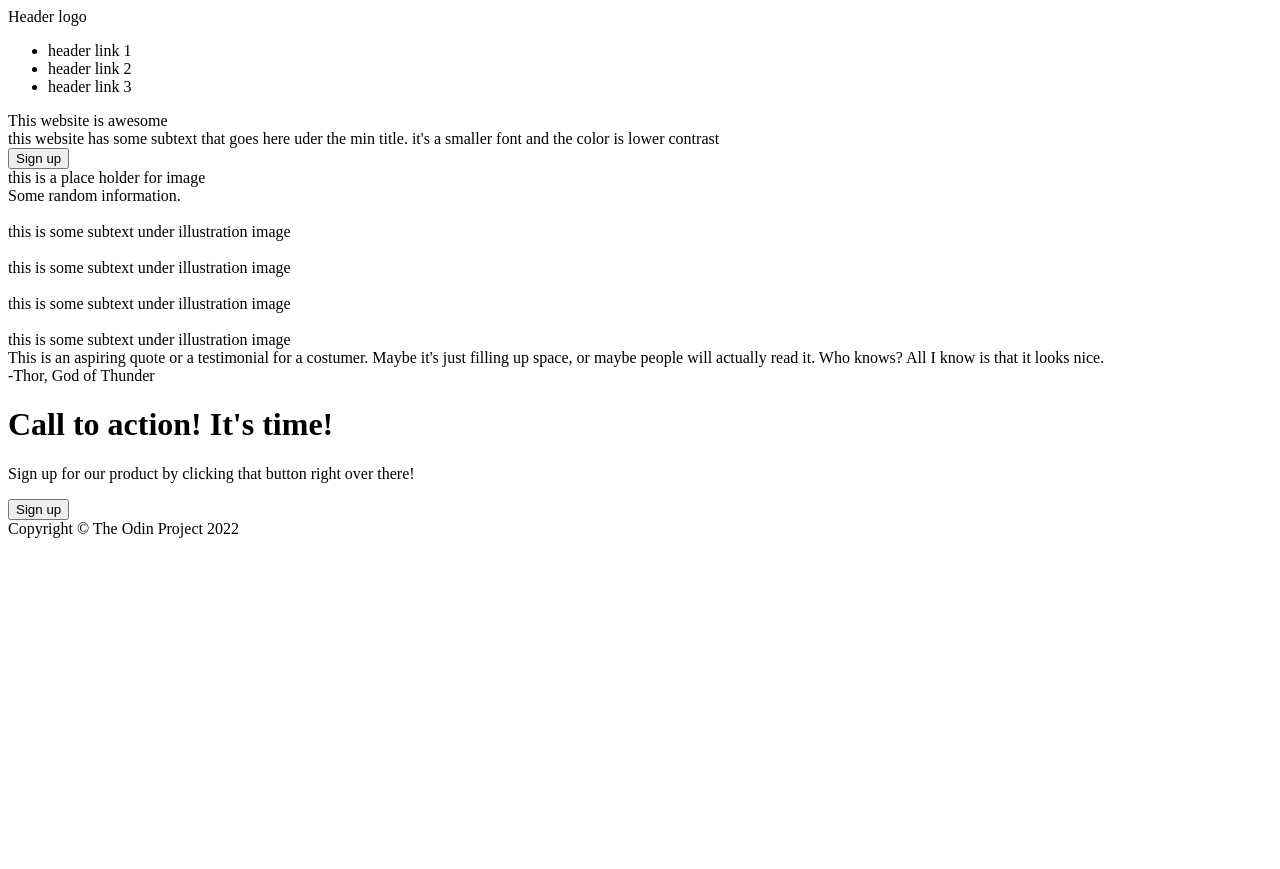
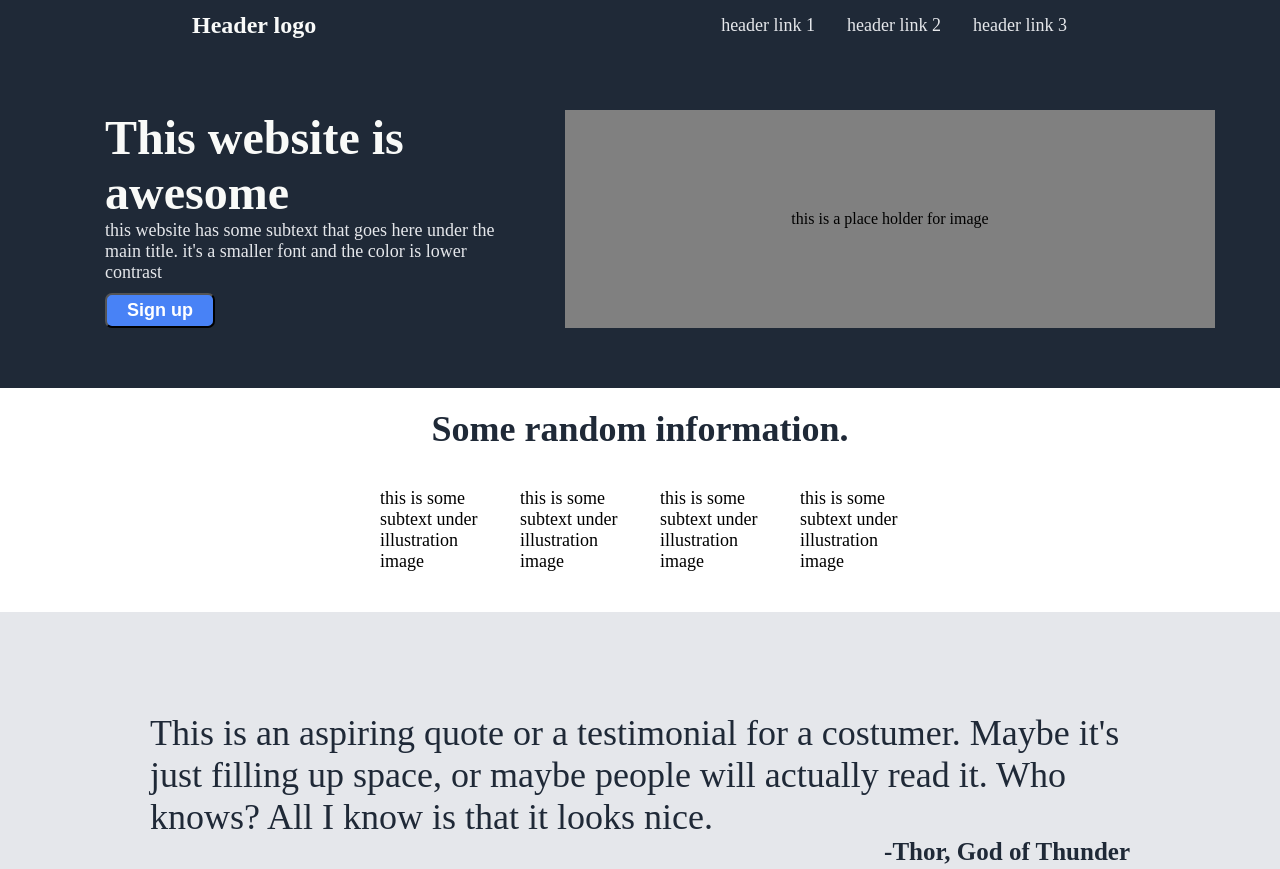
Before and after one commit to MrMeeseeks00/landing-page, a plain HTML site: page index.html in a window 1280 px wide. Shown: the top 869 px of the page. Before the commit the page ends 800 px from the top, so only its background shows below. Drawn offline with Linux system fonts and the light colour scheme.

Commit message:
first draft style.css

```diff
--- a/index.html
+++ b/index.html
@@ -3,11 +3,11 @@
     <head>
         <meta charset="UTC -8">
         <title>Landing Page</title>
-        <link ref="stylesheet" href="./style.css">
+        <link rel="stylesheet" href="style.css" />
     </head>
     <body>
         <div class="header">
-            <div class="left-link">Header logo</div>
+            <div class="left-links">Header logo</div>
             <ul class="right-links">
                 <li>header link 1</li>
                 <li>header link 2</li>
@@ -19,7 +19,7 @@
             <div class="layer-1">
                 <div class="testo">
                     <div class="titolo">This website is awesome</div>
-                    <div class="subtext">this website has some subtext that goes here uder the min title.
+                    <div class="subtext">this website has some subtext that goes here under the main title.
                         it's a smaller font and the color is lower contrast</div>
                     <button class="sign-up">Sign up</button>
                 </div>
@@ -54,8 +54,11 @@
                 <div class="quote">
                     <div class="text"> This is an aspiring quote or a testimonial for a costumer.
                         Maybe it's just filling up space, or maybe people will actually read it.
-                        Who knows? All I know is that it looks nice.</div>
-                    <div class="autore">-Thor, God of Thunder</div>
+                        Who knows? All I know is that it looks nice.
+                        <figcaption id="author">-Thor, God of Thunder</figcaption>
+
+                    </div>
+
                 </div>
             </div>
             <div class="layer-4">
@@ -70,7 +73,7 @@
         </div>
 
         <div class="footer">
-            <div>Copyright &#169; The Odin Project 2022</div>
+            <div class="right-links">Copyright &#169; The Odin Project 2022</div>
         </div>
     </body>
 </html>
--- a/style.css
+++ b/style.css
@@ -0,0 +1,170 @@
+body {
+    margin: 0;
+    display: flex;
+    flex-direction: column;
+}
+
+
+.header {
+    background-color: #1F2937;
+    display: flex;
+    justify-content: space-around;
+    align-items: center;
+    height: 50px;
+}
+
+.left-links {
+    font-size: 24px;
+    font-weight: bold;
+    color: #F9FAF9;
+}
+
+.right-links {
+    display: flex;
+    flex-flow: row wrap;
+    padding: 5px;
+    font-size: 18px;
+    color: #e5e7eb;
+}
+
+li {
+    padding: 16px;
+
+}
+
+ul {
+    list-style: none;
+}
+
+.layer-1 {
+    background-color: #1F2937;
+    display: flex;
+    justify-content: center;
+    align-items: center;
+    padding: 20px;
+}
+
+.testo {
+    padding: 10px;
+    width: 420px;
+    margin: 30px;
+}
+
+.testo .titolo {
+    color: #f9faf8;
+    font-size: 48px;
+    font-weight: bolder;
+}
+
+button {
+    background-color: #4882f6;
+    color: white;
+    margin-top: 10px;
+    padding-inline: 20px;
+    padding-top: 5px;
+    padding-bottom: 5px;
+    border-radius: 7px;
+    font-size: 18px;
+    font-weight: bold;
+
+}
+
+.subtext {
+    font-size: 18px;
+}
+
+.testo .subtext {
+    color: #e5e7eb;
+}
+
+.immagine {
+    width: 450px;
+    background-color: gray;
+    padding: 100px;
+    text-align: center;
+}
+
+.layer-2 {
+    display: flex;
+    flex-direction: column;
+    align-items: center;
+    padding: 20px;
+}
+
+.title {
+    font-size: 36px;
+    color: #1f2937;
+    font-weight: bolder;
+}
+
+.img-list {
+    display:flex;
+    flex-flow: row wrap;
+}
+
+.img-list .subtext {
+    width: 100px;
+    margin: 20px;
+}
+
+.layer-3 {
+    background-color: #e5e7eb;
+    padding: 100px;
+    display: flex;
+    align-items: center;
+    padding-inline: 150px;
+}
+
+.quote {
+    flex: 1 1 auto;
+
+}
+
+.text {
+    font-size: 36px;
+    font: light italic;
+    color: #1f2937;
+    display: flex;
+    flex-direction: column;
+    align-items: flex-end;
+}
+
+#author {
+    font-size: 25px;
+    font-weight: bold;
+}
+
+.layer-4 {
+    display: flex;
+    align-items: center;
+    justify-content: center;
+    padding: 100px;
+
+}
+
+.blu-container {
+    background-color: #4882f6;
+    color: white;
+    border-radius: 10px;
+    display: flex;
+    align-items: center;
+    justify-content: space-around;
+    padding-inline: 150px;
+}
+
+.blu-container .signup {
+    border-color: #F9FAF9;
+    border-width: 5px;
+}
+
+.blu-container .testo {
+    padding: 0px;
+}
+
+.footer {
+    background-color: #1F2937;
+    display: flex;
+    justify-content: center;
+    align-items: center;
+    height: 75px;
+}
```
